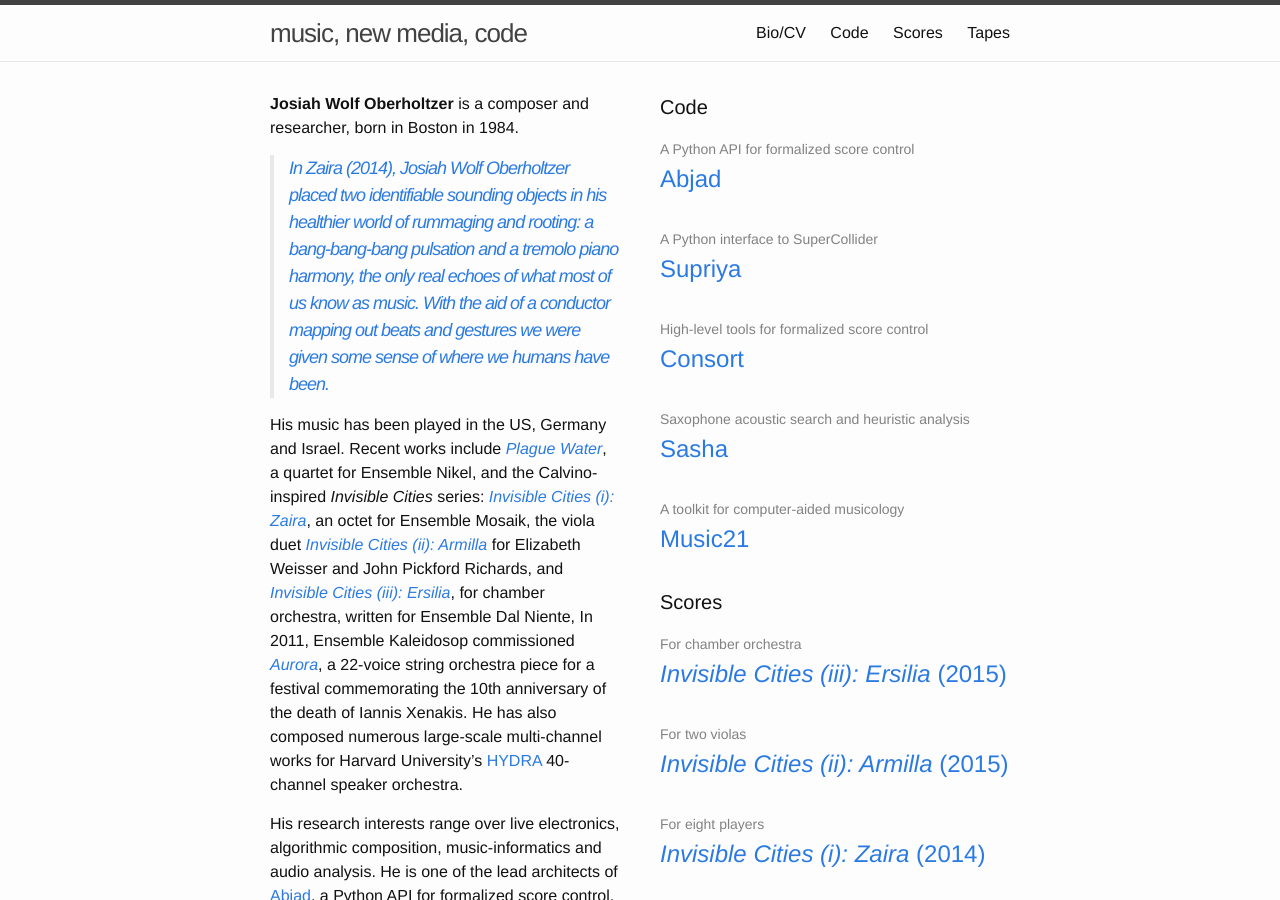
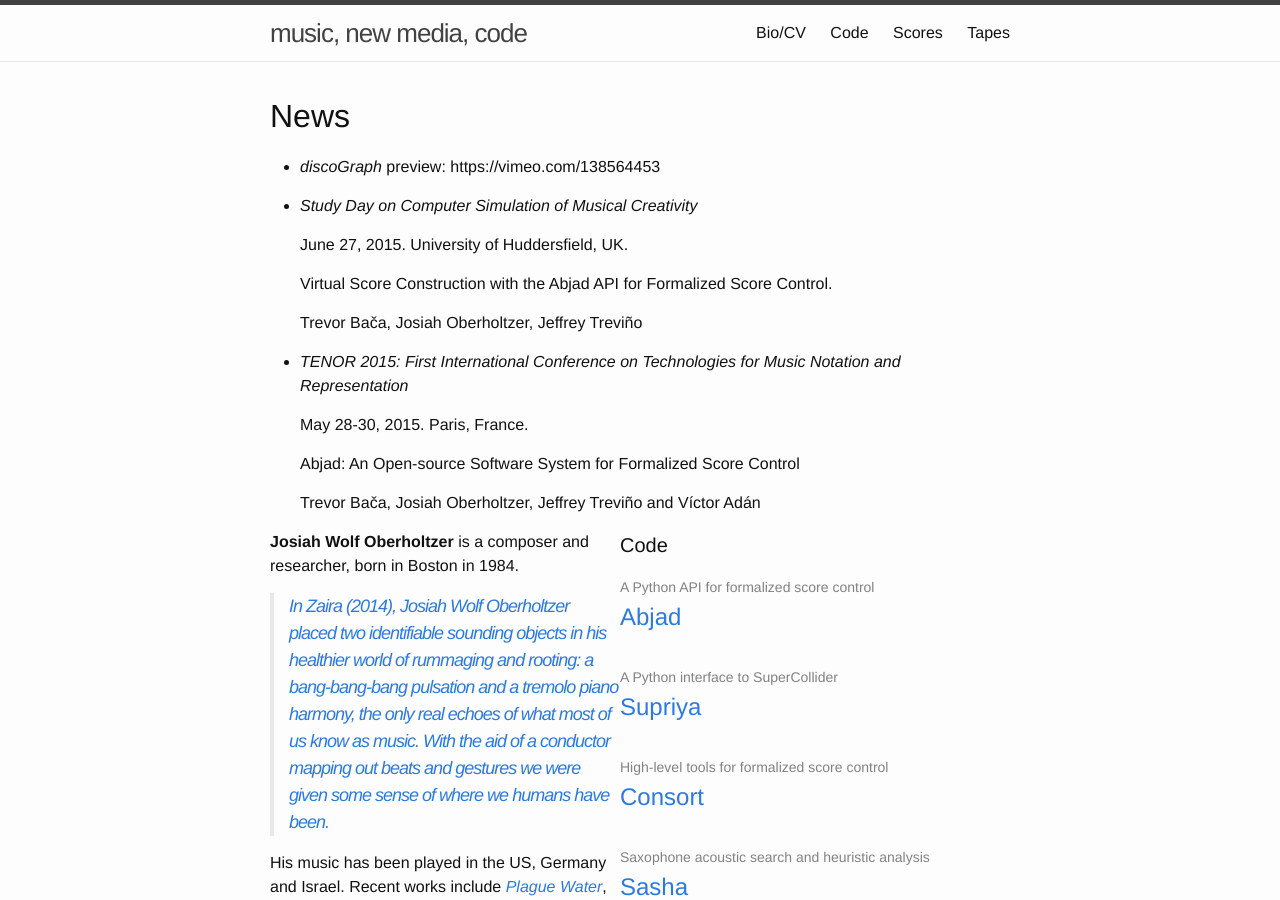
Before and after one commit to josiah-wolf-oberholtzer/josiah-wolf-oberholtzer.github.io, a Jekyll site: the page built from index.html, in a window 1280 px wide and 900 px high. Built offline with Jekyll 4.4.1, drawn with Linux system fonts in a browser that asks for light colours; nearby versions of some CDN libraries.

Commit message:
Attempting to add News section to front-page.

```diff
--- /dev/null
+++ b/_includes/news.md
@@ -0,0 +1,20 @@
+# News
+
+-   *discoGraph* preview: https://vimeo.com/138564453
+
+-   *Study Day on Computer Simulation of Musical Creativity*
+
+    June 27, 2015. University of Huddersfield, UK.
+
+    Virtual Score Construction with the Abjad API for Formalized Score Control.
+
+    Trevor Bača, Josiah Oberholtzer, Jeffrey Treviño
+
+-   *TENOR 2015: First International Conference on Technologies for Music
+    Notation and Representation*
+
+    May 28-30, 2015. Paris, France.
+
+    Abjad: An Open-source Software System for Formalized Score Control
+
+    Trevor Bača, Josiah Oberholtzer, Jeffrey Treviño and Víctor Adán
--- a/index.html
+++ b/index.html
@@ -3,6 +3,9 @@ layout: default
 ---
 
 <div class="home">
+
+    {% capture new-include %}{% include news.md %}{% endcapture %}
+    {{ new-include | markdownify }}
 
     <div class="column">
         {{ site.pages[0].content }}
```
Also changed, not shown: bio.md (+1 -0 lines).
